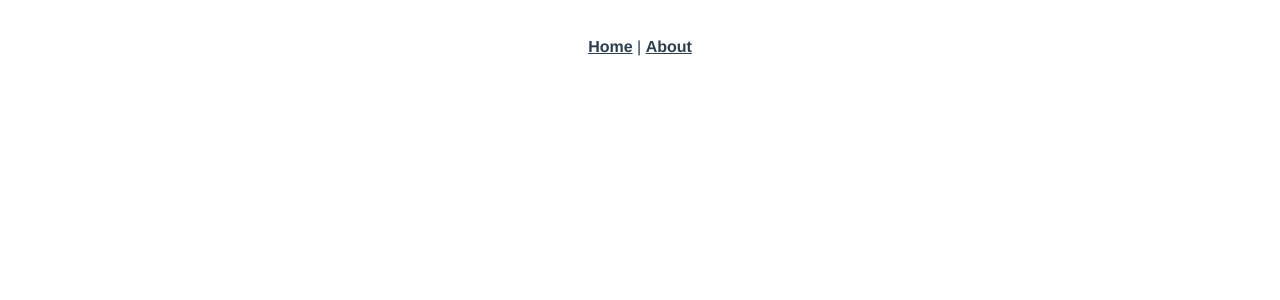
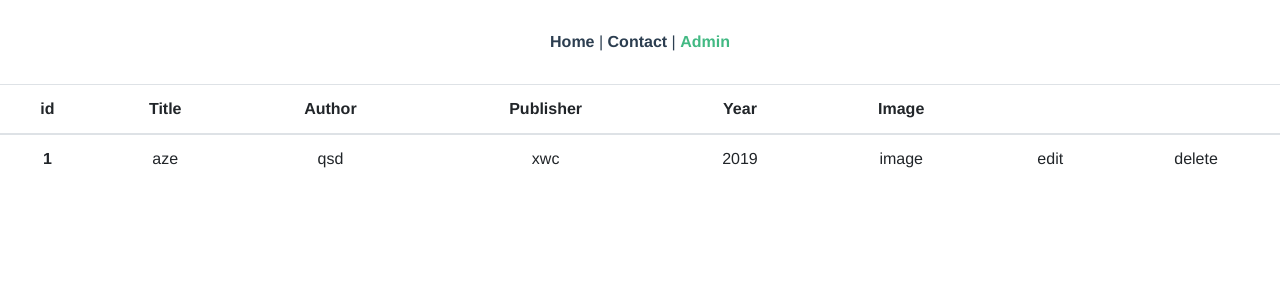
Before and after one commit to lucasteisseire/vuex-commerce-test, a Vue app: page /admin in a window 1280 px wide. Shown: the top 300 px of the page. Built offline with nearby package versions, Linux system fonts and the light colour scheme.

Commit message:
add route admin and contact

```diff
--- a/package.json
+++ b/package.json
@@ -9,6 +9,7 @@
     "lint": "vue-cli-service lint"
   },
   "dependencies": {
+    "bootstrap": "^4.3.1",
     "core-js": "^2.6.5",
     "json-server": "^0.15.0",
     "register-service-worker": "^1.6.2",
--- a/src/App.vue
+++ b/src/App.vue
@@ -2,7 +2,8 @@
   <div id="app">
     <div id="nav">
       <router-link to="/">Home</router-link> |
-      <router-link to="/about">About</router-link>
+      <router-link to="/contact">Contact</router-link> |
+      <router-link to="/admin">Admin</router-link>
     </div>
     <router-view />
   </div>
--- /dev/null
+++ b/src/components/admin/ProductList.vue
@@ -0,0 +1,36 @@
+<template>
+  <div>
+    <table class="table">
+      <thead>
+        <tr>
+          <th scope="col">id</th>
+          <th scope="col">Title</th>
+          <th scope="col">Author</th>
+          <th scope="col">Publisher</th>
+          <th scope="col">Year</th>
+          <th scope="col">Image</th>
+          <th scope="col"></th>
+          <th scope="col"></th>
+        </tr>
+      </thead>
+      <tbody>
+        <tr>
+          <th scope="row">1</th>
+          <td>aze</td>
+          <td>qsd</td>
+          <td>xwc</td>
+          <td>2019</td>
+          <td>image</td>
+          <td>edit</td>
+          <td>delete</td>
+        </tr>
+      </tbody>
+    </table>
+  </div>
+</template>
+
+<script>
+export default {};
+</script>
+
+<style lang="scss" scoped></style>
--- a/src/main.js
+++ b/src/main.js
@@ -1,9 +1,10 @@
+
 import Vue from "vue";
 import App from "./App.vue";
 import router from "./router";
 import store from "./store";
 import "./registerServiceWorker";
-
+import "bootstrap/dist/css/bootstrap.css"
 Vue.config.productionTip = false;
 
 new Vue({
--- a/src/router.js
+++ b/src/router.js
@@ -14,13 +14,17 @@ export default new Router({
       component: Home
     },
     {
-      path: "/about",
-      name: "about",
+      path: "/contact",
+      name: "contact",
       // route level code-splitting
       // this generates a separate chunk (about.[hash].js) for this route
       // which is lazy-loaded when the route is visited.
       component: () =>
-        import(/* webpackChunkName: "about" */ "./views/About.vue")
+        import("./views/Contact.vue")
+    }, {
+      path: "/admin",
+      name: "admin",
+      component: () => import("./views/admin/Products.vue")
     }
   ]
 });
--- /dev/null
+++ b/src/views/Contact.vue
@@ -0,0 +1,15 @@
+<template>
+    <div class="contact">
+        <h1>This is contact page</h1>
+    </div>
+</template>
+
+<script>
+    export default {
+
+    }
+</script>
+
+<style scoped>
+
+</style>
--- /dev/null
+++ b/src/views/admin/Products.vue
@@ -0,0 +1,18 @@
+<template>
+    <div>
+        <ProductList/>
+    </div>
+</template>
+
+<script>
+import ProductList from "@/components/admin/ProductList"
+    export default {
+        components: {
+            ProductList
+        },
+    }
+</script>
+
+<style scoped>
+
+</style>
```
Also changed, not shown: 1 other file (tests, documents, lock files or other folders).
